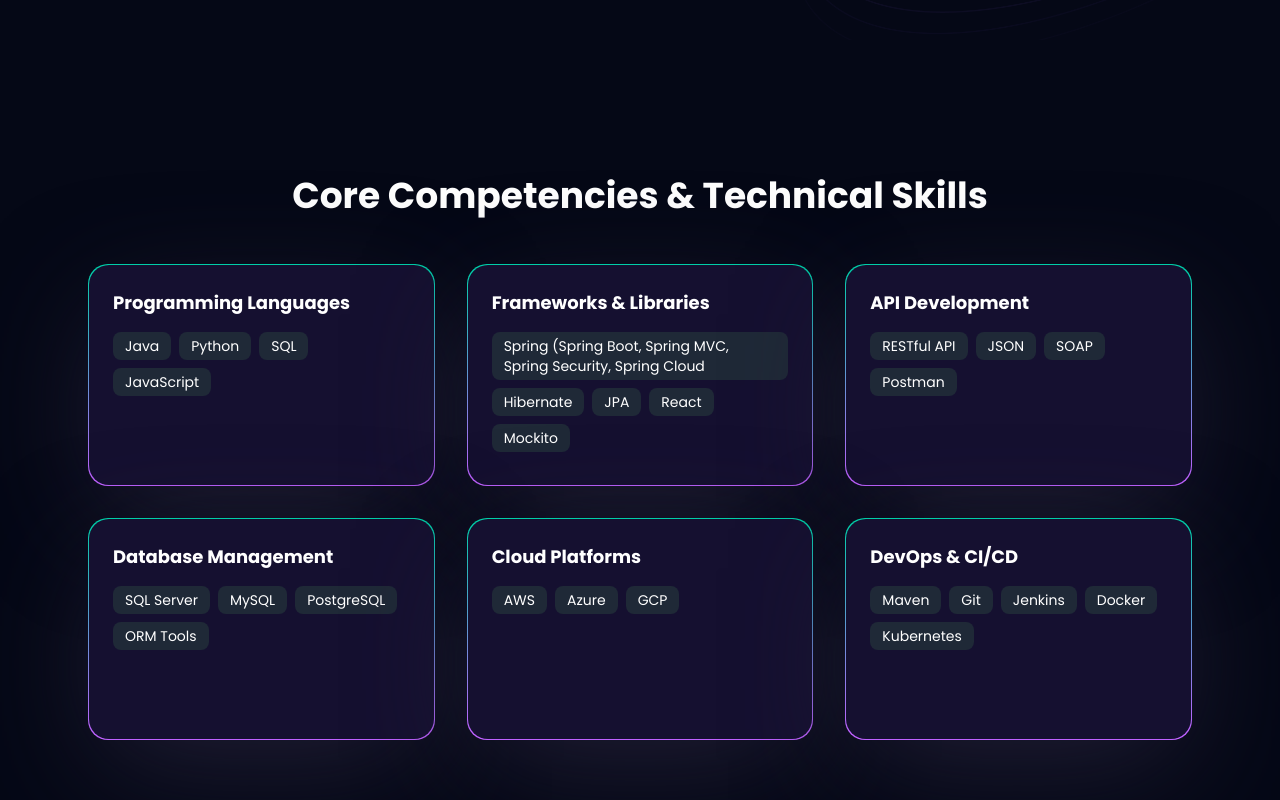
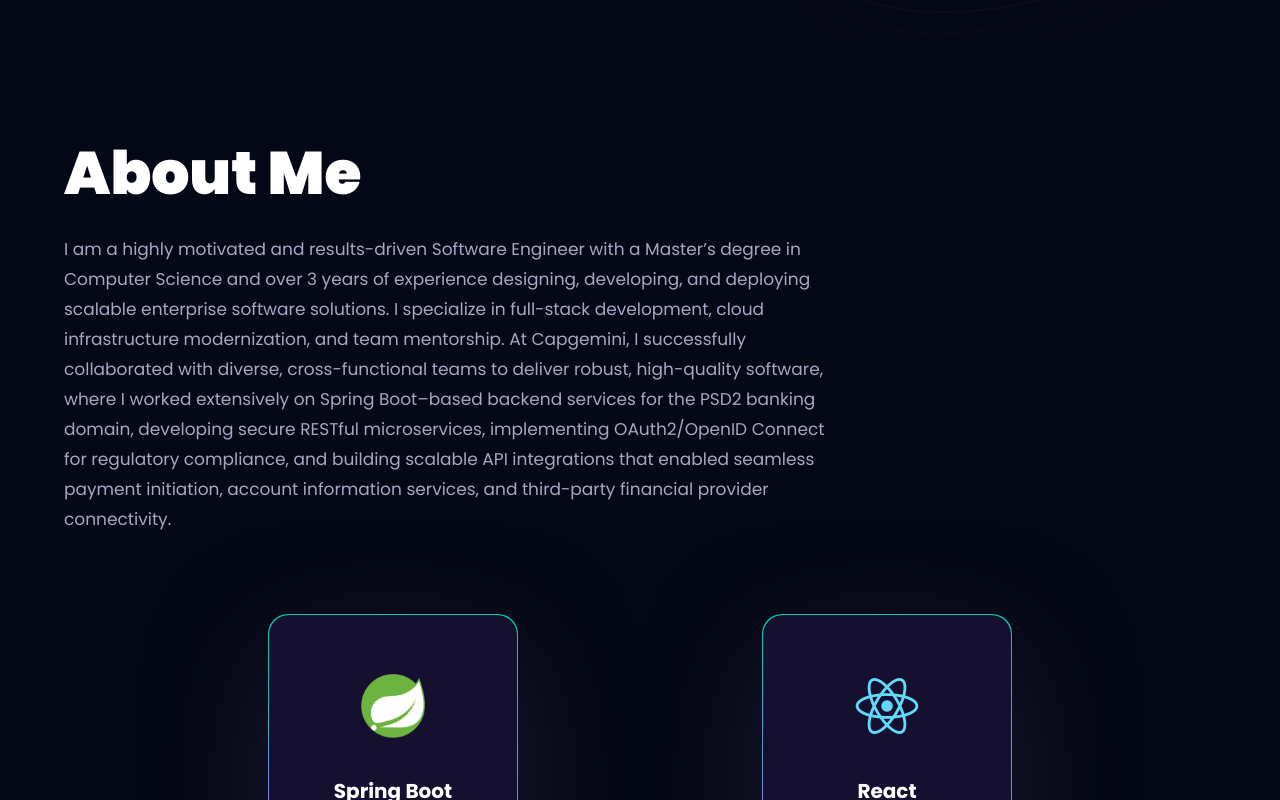
Before and after one commit to mohdziaulhaq/portfolio, a React (Vite) app: page / in a window 1280 px wide. Shown: the part 760-1560 px from the top of the page. Built offline with nearby package versions, Linux system fonts and the light colour scheme.

Commit message:
remove projects for now

```diff
--- a/src/App.jsx
+++ b/src/App.jsx
@@ -10,12 +10,12 @@ const App = () => {
           <Navbar />
           <Hero />
         </div>
-        {/* <About /> */}
+        <About />
         <Skills />
         <Experience />
         <Education />
         {/* <Tech /> */}
-        <Works />
+        {/* <Works /> */}
         <Feedbacks />
         <div className='relative z-0'>
           <Contact />
```
